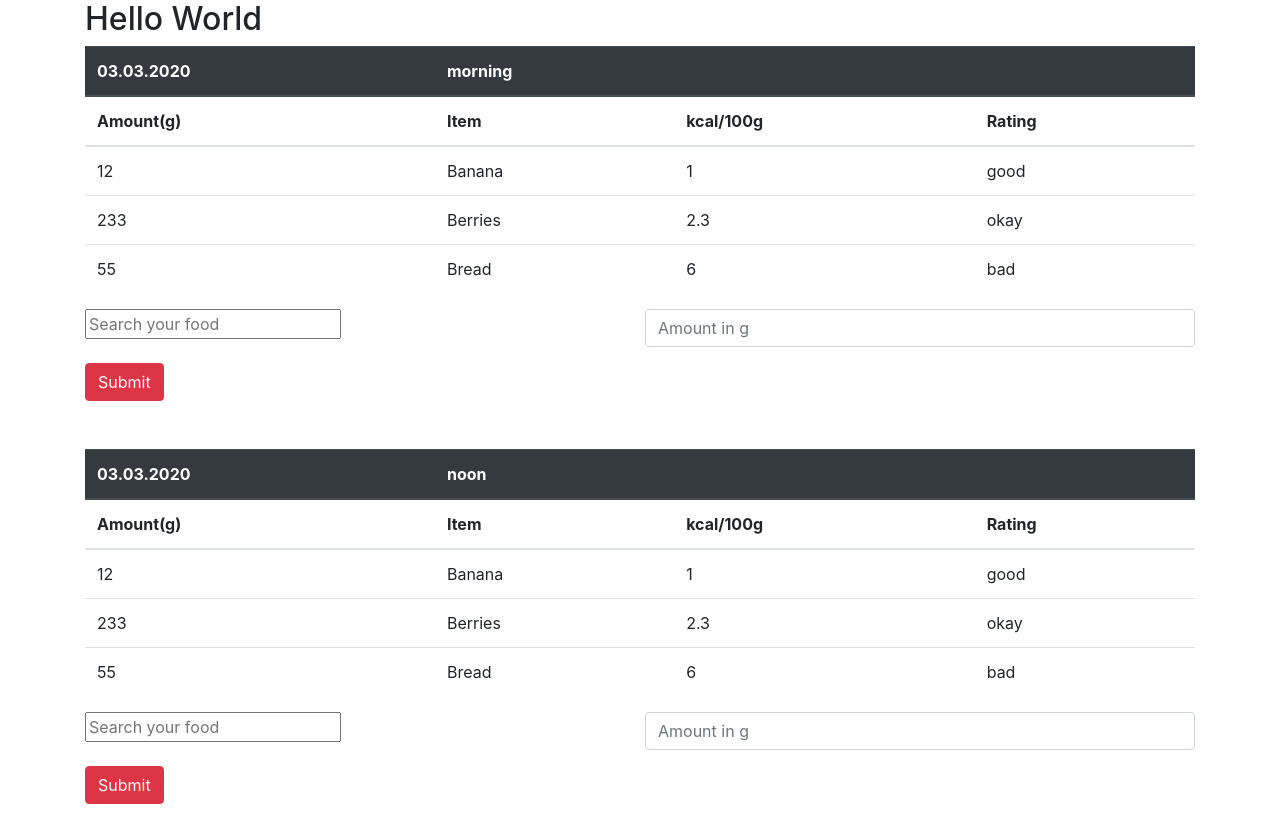
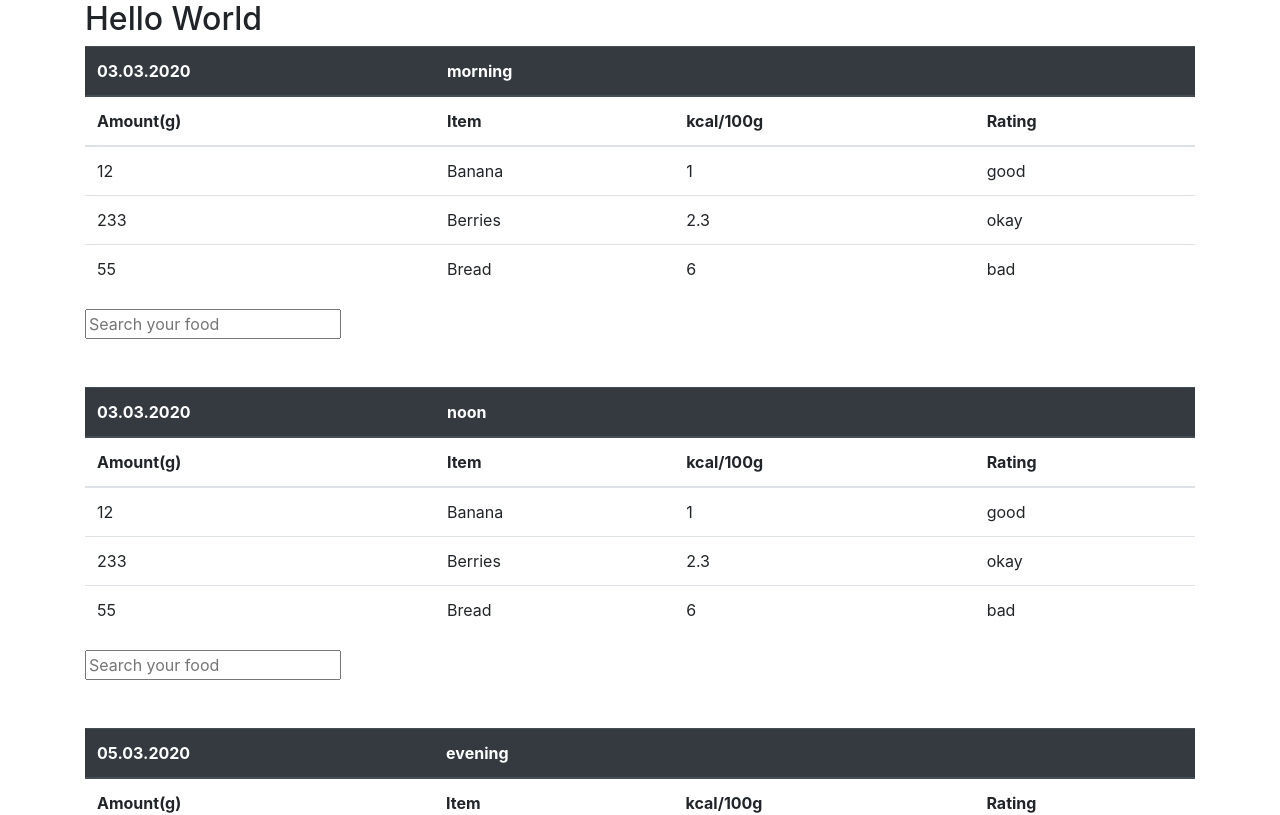
Before and after one commit to MdYeasinSamadArnob/CalorieDensity, a React (Create React App) app in the folder calorie-density/: page / in a window 1280 px wide. Shown: the top 815 px of the page. Built offline with nearby package versions, Linux system fonts and the light colour scheme.

Commit message:
form removed

```diff
--- a/calorie-density/src/components/food-list.component.js
+++ b/calorie-density/src/components/food-list.component.js
@@ -45,21 +45,7 @@ export default class FoodList extends Component {
                         </tr>
                     </tbody>
                 </table>
-
-                <Form>
-                    <Form.Row>
-                        <Col>
-                        <Search></Search>
-                        </Col>
-                        <Col>
-                            <Form.Control placeholder="Amount in g" />
-                        </Col>
-                    </Form.Row>
-                    <p></p>
-                    <Button variant="danger" type="submit">
-                        Submit
-                    </Button>
-                </Form>
+                <Search></Search>
                 <br></br>
                 <br></br>
             </div>
```
